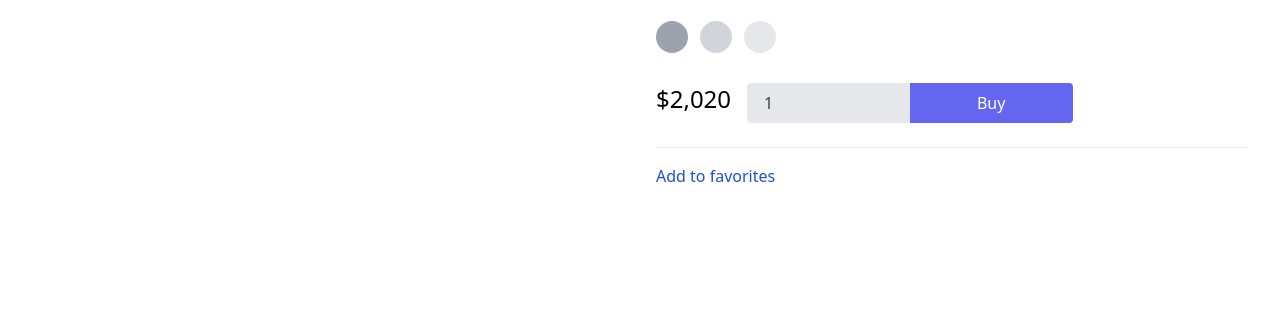
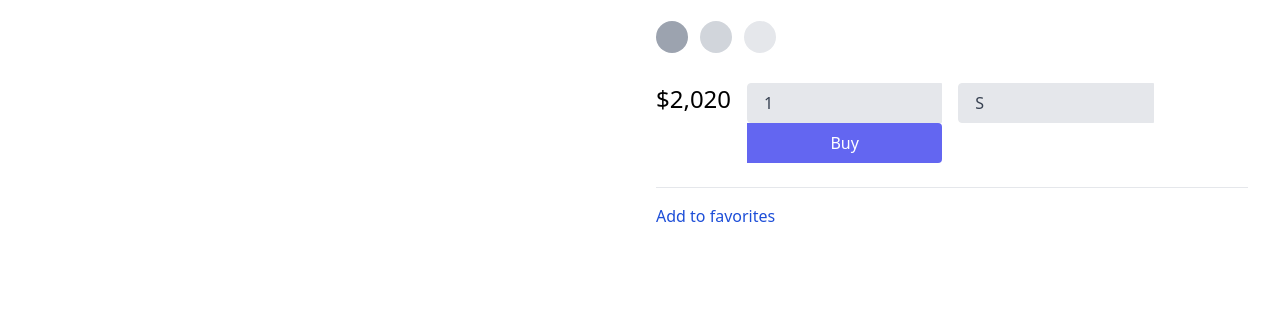
Before and after one commit to jtltennis/senior-shop, a website: page index.html in a window 1280 px wide. Shown: the part 224-551 px from the top of the page. Drawn offline with nearby package versions, Linux system fonts and the light colour scheme; a script that the page names is missing.

Commit message:
Update index.html

```diff
--- a/index.html
+++ b/index.html
@@ -65,6 +65,13 @@
                     <input id="quantity-input" class="appearance-none block w-full py-2 px-4 leading-snug text-gray-700 bg-gray-200 focus:bg-white border border-gray-200 focus:border-gray-500 rounded md:rounded-r-none focus:outline-none" type="number" min="1" value="1">
                   </div>
                   <div class="w-1/2">
+                      <select id="ddlViewBy" class="appearance-none block w-full py-2 px-4 ml-4 leading-snug text-gray-700 bg-gray-200 focus:bg-white border border-gray-200 focus:border-gray-500 rounded md:rounded-r-none focus:outline-none" type="number" min="1" value="1">
+                      <option value="s">S</option>
+                      <option value="m">M</option>
+                      <option value="l">L</option>
+                    </select>
+                  </div>
+                    <div class="w-1/2">
                     <button id="basic-shirt-button" class="inline-block w-full py-3 px-4 leading-none text-white bg-indigo-500 hover:bg-indigo-600 rounded md:rounded-l-none">Buy</button>
                   </div>
                 </div>
@@ -159,6 +166,12 @@
         </div>
       </footer>
 
+      <!-- Listen For Size Selector -->
+      <script>
+        var e = document.getElementById("ddlViewBy");
+        var strUser = e.options[e.selectedIndex].value;
+        console.log(strUser)
+      </script>
         <!-- Load Stripe.js on your website. -->
         <script src="app.js"></script>
         <!-- Import the component -->
```
